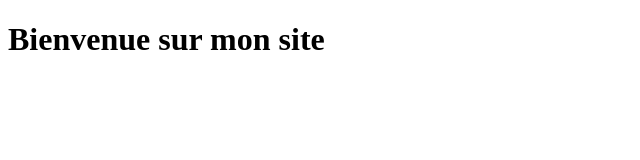
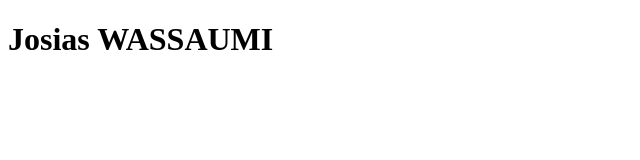
Before and after one commit to josiaswassaumi/josias.w, a plain HTML site: page index.html in a window 1280 px wide. Shown: the whole page, without its empty margins (0-640 px from the left). Drawn offline with Linux system fonts and the light colour scheme.

Commit message:
Update index.html

```diff
--- a/index.html
+++ b/index.html
@@ -2,9 +2,9 @@
 <html lang="fr">
 <head>
     <meta charset="UTF-8">
-    <title>Mon Titre de Page</title>
+    <title>WASSAUMI Josias</title>
 </head>
 <body>
-    <h1>Bienvenue sur mon site</h1>
+    <h1>Josias WASSAUMI</h1>
 </body>
 </html>
```
